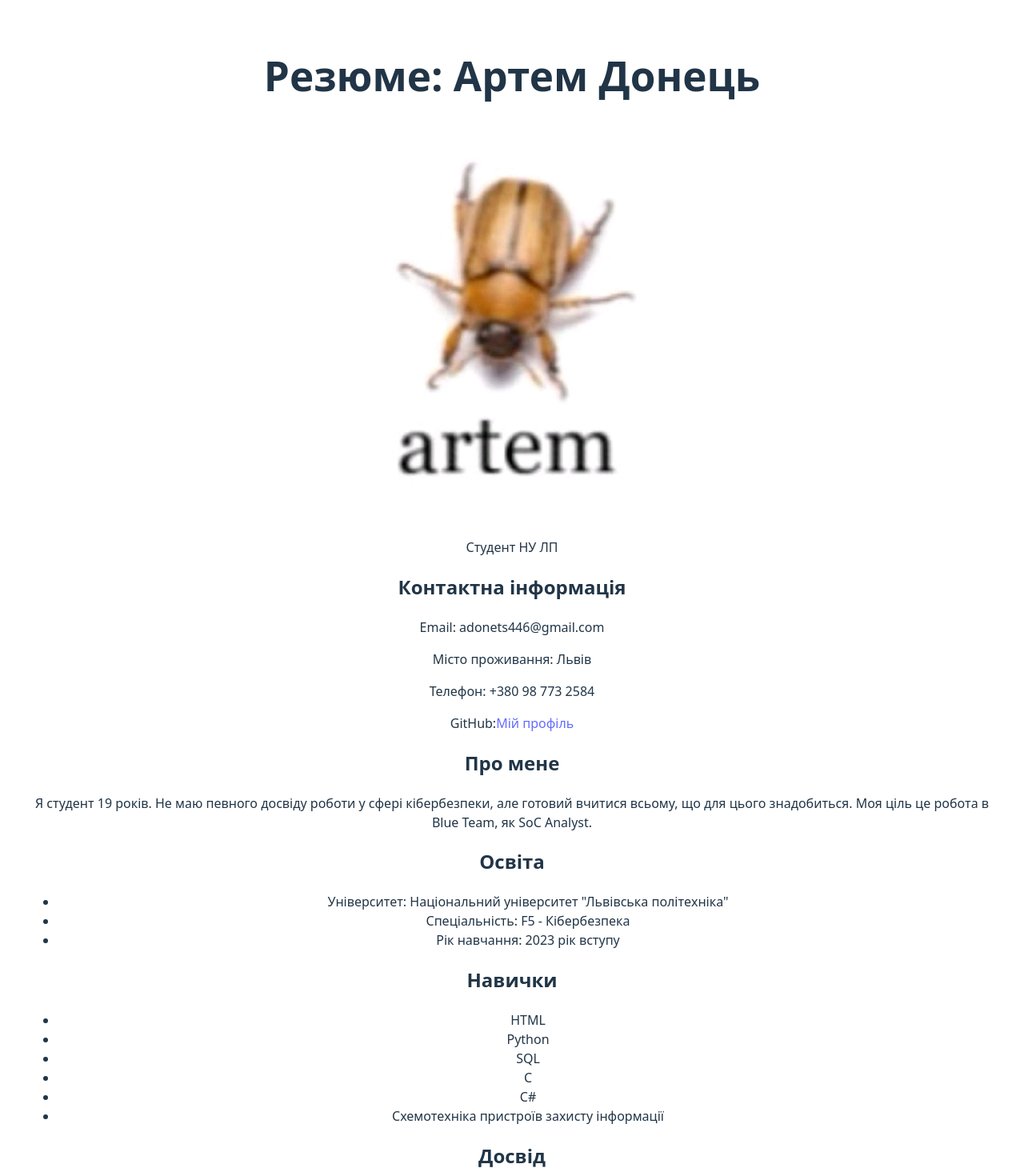
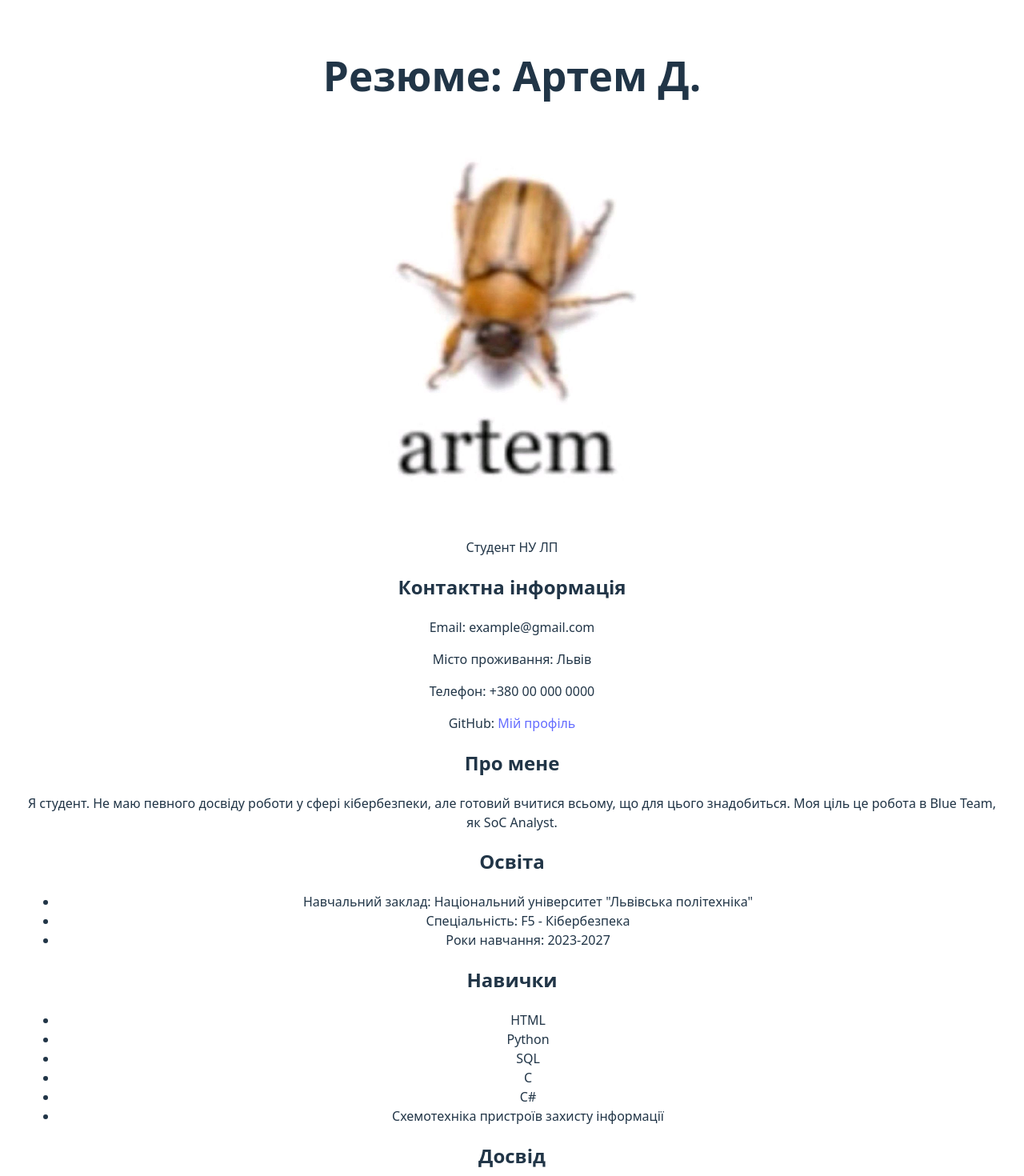
Before and after one commit to NoName8022/cv_creation_react, a React (Vite) app in the folder lab_2_react/: page / in a window 1280 px wide. Shown: the top 1470 px of the page at 80% size. Built offline with nearby package versions, Linux system fonts and the light colour scheme.

Commit message:
Personal info change

```diff
--- a/lab_2_react/index.html
+++ b/lab_2_react/index.html
@@ -2,9 +2,9 @@
 <html lang="en">
   <head>
     <meta charset="UTF-8" />
-    <link rel="icon" type="image/svg+xml" href="/vite.svg" />
+    <link rel="icon" type="image/x-icon" href="/артем.png" />
     <meta name="viewport" content="width=device-width, initial-scale=1.0" />
-    <title>lab_2_react</title>
+    <title>CV: Donets Artem</title>
   </head>
   <body>
     <div id="root"></div>
--- a/lab_2_react/src/App.jsx
+++ b/lab_2_react/src/App.jsx
@@ -26,4 +26,4 @@ function App() {
     )
 }
 
-export default App
+export default App;
--- a/lab_2_react/src/components/about_me.jsx
+++ b/lab_2_react/src/components/about_me.jsx
@@ -3,7 +3,7 @@ function AboutMe() {
         <section>
             <h2>Про мене</h2>
             <p>
-                Я студент 19 років. Не маю певного досвіду роботи у сфері кібербезпеки,
+                Я студент. Не маю певного досвіду роботи у сфері кібербезпеки,
                 але готовий вчитися всьому, що для цього знадобиться. Моя ціль це робота
                 в Blue Team, як SoC Analyst.
             </p>
--- a/lab_2_react/src/components/contact_info.jsx
+++ b/lab_2_react/src/components/contact_info.jsx
@@ -2,12 +2,12 @@ function ContactInfo() {
     return (
         <section>
             <h2>Контактна інформація</h2>
-            <p>Email: adonets446@gmail.com</p>
+            <p>Email: example@gmail.com</p>
             <p>Місто проживання: Львів</p>
-            <p>Телефон: +380 98 773 2584</p>
+            <p>Телефон: +380 00 000 0000</p>
             <p>
                 GitHub:
-                <a href="https://github.com/NoName8022" target="_blank">Мій профіль</a>
+                <a href="https://github.com/NoName8022" target="_blank"> Мій профіль</a>
             </p>
         </section>
     );
--- a/lab_2_react/src/components/education.jsx
+++ b/lab_2_react/src/components/education.jsx
@@ -3,9 +3,9 @@ function Education() {
         <section>
             <h2>Освіта</h2>
             <ul>
-                <li>Університет: Національний університет "Львівська політехніка"</li>
+                <li>Навчальний заклад: Національний університет "Львівська політехніка"</li>
                 <li>Спеціальність: F5 - Кібербезпека</li>
-                <li>Рік навчання: 2023 рік вступу</li>
+                <li>Роки навчання: 2023-2027</li>
             </ul>
         </section>
     );
--- a/lab_2_react/src/components/header.jsx
+++ b/lab_2_react/src/components/header.jsx
@@ -3,7 +3,7 @@ import artemImg from '../assets/артем.png';
 function Header() {
     return (
         <header>
-            <h1>Резюме: Артем Донець</h1>
+            <h1>Резюме: Артем Д.</h1>
             <img src={artemImg} alt="Реальна фотографія Артема"/>
             <p>Студент НУ ЛП</p>
         </header>
```
Also changed, not shown: lab_2_react/public/артем.png (added).
